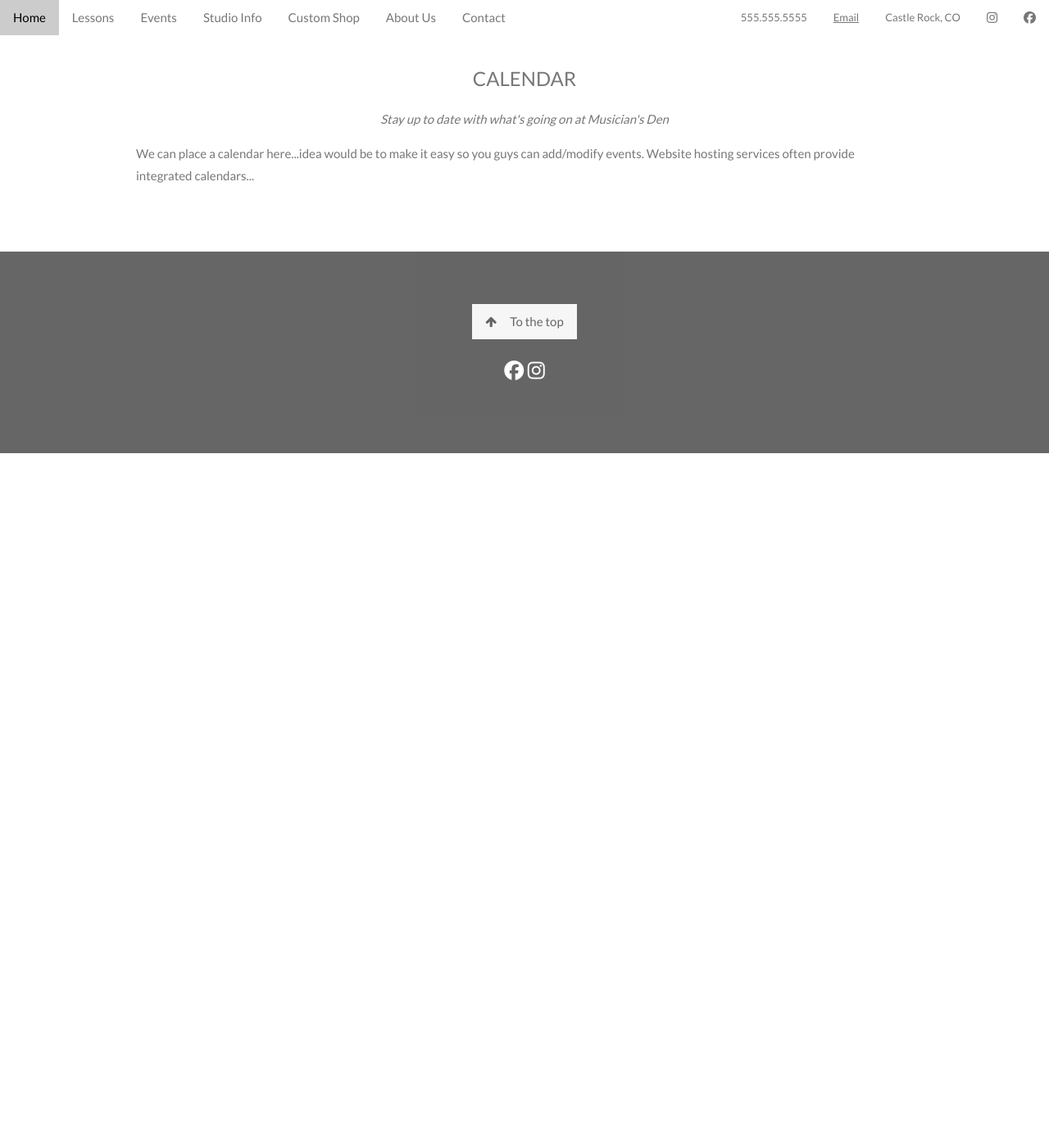
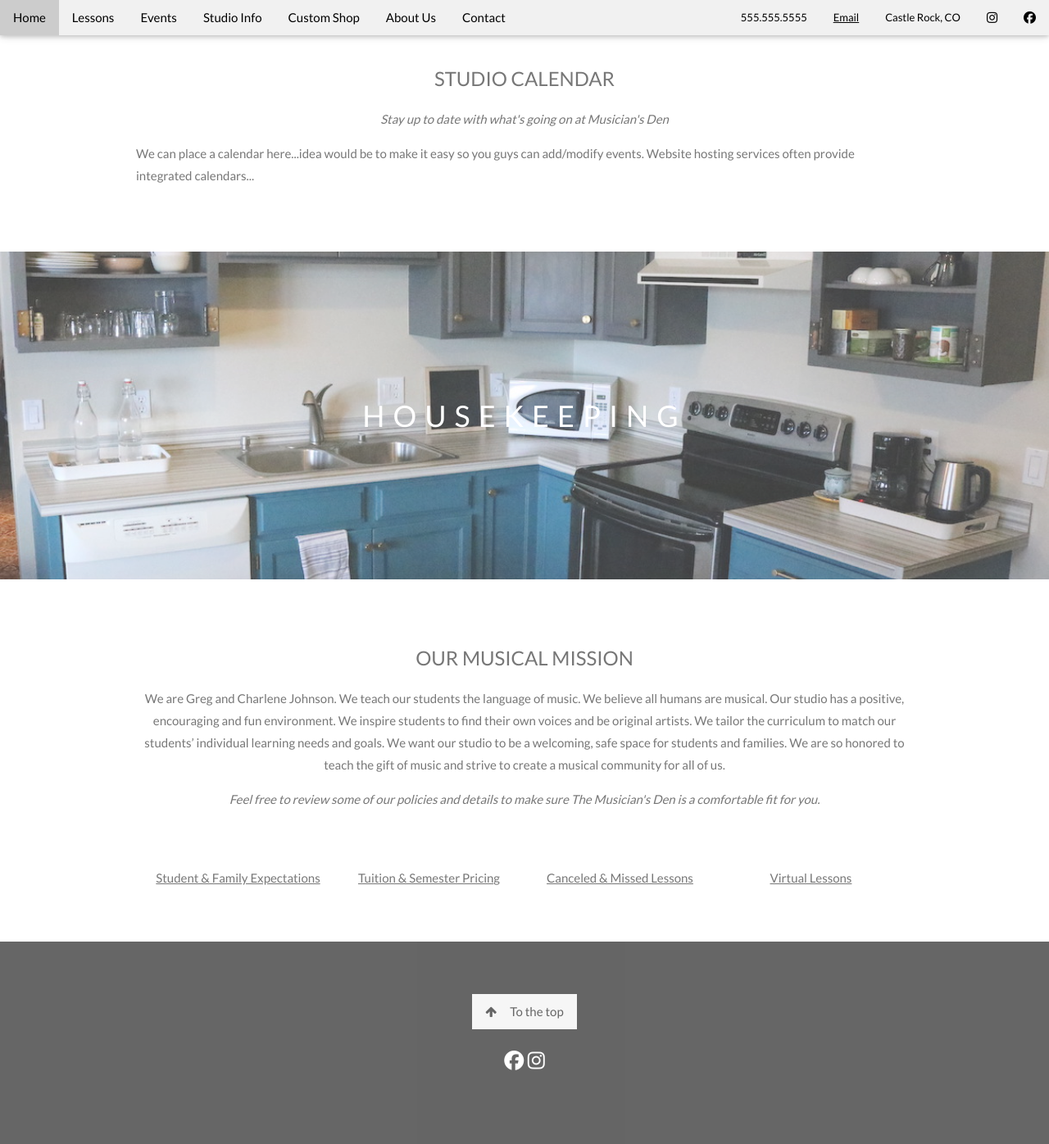
Before and after one commit to reckset/reckset.github.io, a PHP site: page /calendar.html in a window 1280 px wide. Shown: the whole page at 82% size. Before the commit the page ends 553 px from the top, so only its background shows below. Run offline with PHP 8.4, Linux system fonts and the light colour scheme; some libraries are stand-ins or nearby versions.

Commit message:
Build out Studio Info Page
Added Housekeeping section with musical mission and placeholder links for policies

```diff
--- a/Musicians Den/calendar.html
+++ b/Musicians Den/calendar.html
@@ -16,7 +16,7 @@
 
 <!-- Navbar (sit on top) -->
 <div class="w3-top">
-  <div class="w3-bar" id="myNavbar">
+  <div class="w3-bar" id="mdNavbar">
     <!-- Contact information and Social Media on the right side of Navbar for large screens -->
     <a class="w3-bar-item w3-right md-hide-small md-hide-medium" href="https://www.facebook.com/themusiciansdenCR/" target="_blank"><i class="fab fa-facebook w3-hover-opacity"></i></a>
     <a class="w3-bar-item w3-right md-hide-small md-hide-medium" href="https://instagram.com/themusiciansdencr" target="_blank"><i class="fab fa-instagram w3-hover-opacity"></i></a>
@@ -33,88 +33,116 @@
 
     <!-- Navigation links -->
     <a href="index.html#home" class="w3-bar-item w3-button md-hide-small md-hide-medium">Home</a>
-    <a href="#lessons" class="w3-bar-item w3-button md-hide-small md-hide-medium">Lessons</a>
-    <a href="#portfolio" class="w3-bar-item w3-button md-hide-small md-hide-medium">Events</a>
+
+    <!-- Dropdown menu for Lessons nav item -->
+    <div class="lessonsDropdown md-hide-small md-hide-medium" id="myDropdownMenu">
+      <button class="w3-button">Lessons</button>
+      <div class="lessonsDropdown-content">
+        <a href="index.html#lessons" onclick="openMenu(event, 'Guitar');">Guitar</a>
+        <a href="index.html#lessons" onclick="openMenu(event, 'Vocal');">Vocal</a>
+        <a href="index.html#lessons" onclick="openMenu(event, 'Combo');">Combo</a>
+      </div>
+    </div>
+
+    <a href="index.html#portfolio" class="w3-bar-item w3-button md-hide-small md-hide-medium">Events</a>
     <a href="calendar.html" class="w3-bar-item w3-button md-hide-small md-hide-medium">Studio Info</a>
-    <a href="#customShop" class="w3-bar-item w3-button md-hide-small md-hide-medium">Custom Shop</a>
-    <a href="#about" class="w3-bar-item w3-button md-hide-small md-hide-medium">About Us</a>
-    <a href="#contact" class="w3-bar-item w3-button md-hide-small md-hide-medium">Contact</a>
+    <a href="index.html#customShop" class="w3-bar-item w3-button md-hide-small md-hide-medium">Custom Shop</a>
+    <a href="index.html#about" class="w3-bar-item w3-button md-hide-small md-hide-medium">About Us</a>
+    <a href="index.html#contact" class="w3-bar-item w3-button md-hide-small md-hide-medium">Contact</a>
   </div>
 
   <!-- Navbar on medium screens -->
-  <div class="w3-bar" id="myMediumNavbar">
+  <div class="w3-bar" id="mdMediumNavbar">
     <a class="w3-bar-item w3-button w3-hover-black md-hide-medium md-hide-large w3-right" href="javascript:void(0);" onclick="toggleFunction()" title="Toggle Navigation Menu">
       <i class="fas fa-bars"></i>
     </a>
     <!-- Home button stays on in small mode as well -->
     <a href="index.html#home" class="w3-bar-item w3-button md-hide-large">Home</a>
-    <a href="#lessons" class="w3-bar-item w3-button md-hide-small md-hide-large">Lessons</a>
-    <a href="#portfolio" class="w3-bar-item w3-button md-hide-small md-hide-large">Events</a>
+
+    <!-- Dropdown menu for Lessons nav item -->
+    <div class="lessonsDropdown md-hide-small md-hide-large">
+      <button class="w3-button">Lessons</button>
+      <div class="lessonsDropdown-content">
+        <a href="index.html#lessons" onclick="openMenu(event, 'Guitar');">Guitar</a>
+        <a href="index.html#lessons" onclick="openMenu(event, 'Vocal');">Vocal</a>
+        <a href="index.html#lessons" onclick="openMenu(event, 'Combo');">Combo</a>
+      </div>
+    </div>
+
+    <a href="index.html#portfolio" class="w3-bar-item w3-button md-hide-small md-hide-large">Events</a>
     <a href="calendar.html" class="w3-bar-item w3-button md-hide-small md-hide-large">Studio Info</a>
-    <a href="#customShop" class="w3-bar-item w3-button md-hide-small md-hide-large">Custom Shop</a>
-    <a href="#about" class="w3-bar-item w3-button md-hide-small md-hide-large">About Us</a>
-    <a href="#contact" class="w3-bar-item w3-button md-hide-small md-hide-large">Contact</a>
+    <a href="index.html#customShop" class="w3-bar-item w3-button md-hide-small md-hide-large">Custom Shop</a>
+    <a href="index.html#about" class="w3-bar-item w3-button md-hide-small md-hide-large">About Us</a>
+    <a href="index.html#contact" class="w3-bar-item w3-button md-hide-small md-hide-large">Contact</a>
   </div>
 
   <!-- Navbar on small screens -->
   <div id="navDemo" class="w3-bar-block w3-white w3-hide md-hide-large md-hide-medium">
-    <a href="#lessons" class="w3-bar-item w3-button" onclick="toggleFunction()">Lessons</a>
-    <a href="#portfolio" class="w3-bar-item w3-button" onclick="toggleFunction()">Events</a>
+    <a href="index.html#lessons" class="w3-bar-item w3-button" onclick="toggleFunction()">Lessons</a>
+    <a href="index.html#portfolio" class="w3-bar-item w3-button" onclick="toggleFunction()">Events</a>
     <a href="#calendar.html" class="w3-bar-item w3-button" onclick="toggleFunction()">Studio Info</a>
-    <a href="#customShop" class="w3-bar-item w3-button" onclick="toggleFunction()">Custom Shop</a>
-    <a href="#about" class="w3-bar-item w3-button" onclick="toggleFunction()">About Us</a>
-    <a href="#contact" class="w3-bar-item w3-button" onclick="toggleFunction()">Contact</a>
+    <a href="index.html#customShop" class="w3-bar-item w3-button" onclick="toggleFunction()">Custom Shop</a>
+    <a href="index.html#about" class="w3-bar-item w3-button" onclick="toggleFunction()">About Us</a>
+    <a href="index.html#contact" class="w3-bar-item w3-button" onclick="toggleFunction()">Contact</a>
   </div>
 </div>
 
-<!-- Container (About Section) -->
-<div class="w3-content w3-container w3-padding-64" id="about">
-  <h3 class="w3-center">CALENDAR</h3>
+<!-- Container (Calendar) -->
+<div class="w3-content w3-container w3-padding-64" id="calendar">
+  <h3 class="w3-center">STUDIO CALENDAR</h3>
   <p class="w3-center"><em>Stay up to date with what's going on at Musician's Den</em></p>
   <p>
     We can place a calendar here...idea would be to make it easy so you guys can add/modify events. Website hosting services often provide integrated calendars...
   </p>
 </div>
 
+<!-- Parallax Image with Housekeeping Text -->
+<div class="bgimg-4 w3-display-container w3-opacity-min">
+  <div class="w3-display-middle">
+    <span class="w3-xxlarge w3-text-white w3-wide">HOUSEKEEPING</span>
+  </div>
+</div>
+
+<!-- Housekeeping and Policies -->
+<div class="w3-content w3-container w3-padding-64" id="contact">
+  <h3 class="w3-center">OUR MUSICAL MISSION</h3>
+  <p class="w3-center">
+    We are Greg and Charlene Johnson. We teach our students the language of music.
+    We believe all humans are musical. Our studio has a positive, encouraging and fun environment.
+    We inspire students to find their own voices and be original artists. We tailor the curriculum
+    to match our students’ individual learning needs and goals. We want our studio to be a welcoming,
+    safe space for students and families. We are so honored to teach the gift of music and strive to
+    create a musical community for all of us.
+  </p>
+  <p class="w3-center"><em>Feel free to review some of our policies and details to make sure The Musician's Den is a comfortable fit for you.</em></p><br /><br />
+
+  <div class="w3-row-padding w3-center">
+    <div class="w3-col m3">
+      <a href="">Student & Family Expectations</a>
+    </div>
+
+    <div class="w3-col m3">
+      <a href="">Tuition & Semester Pricing</a>
+    </div>
+
+    <div class="w3-col m3">
+      <a href="">Canceled & Missed Lessons</a>
+    </div>
+
+    <div class="w3-col m3">
+      <a href="">Virtual Lessons</a>
+    </div>
+  </div>
+</div>
+
 <!-- Footer -->
 <footer class="w3-center w3-black w3-padding-64 w3-opacity w3-hover-opacity-off">
-  <a href="#home" class="w3-button w3-light-grey"><i class="fa fa-arrow-up w3-margin-right"></i>To the top</a>
+  <a href="#calendar" class="w3-button w3-light-grey"><i class="fa fa-arrow-up w3-margin-right"></i>To the top</a>
   <div class="w3-xlarge w3-section">
     <a href="https://www.facebook.com/themusiciansdenCR/" target="_blank"><i class="fab fa-facebook w3-hover-opacity"></i></a>
     <a href="https://instagram.com/themusiciansdencr" target="_blank"><i class="fab fa-instagram w3-hover-opacity"></i></a>
   </div>
 </footer>
 
-<script>
-// Modal Image Gallery
-function onClick(element) {
-  document.getElementById("img01").src = element.src;
-  document.getElementById("modal01").style.display = "block";
-  var captionText = document.getElementById("caption");
-  captionText.innerHTML = element.alt;
-}
-
-// Change style of navbar on scroll
-window.onscroll = function() {myFunction()};
-function myFunction() {
-    var navbar = document.getElementById("myNavbar");
-    if (document.body.scrollTop > 100 || document.documentElement.scrollTop > 100) {
-        navbar.className = "w3-bar" + " w3-card" + " w3-animate-top" + " w3-white";
-    } else {
-        navbar.className = navbar.className.replace(" w3-card w3-animate-top w3-white", "");
-    }
-}
-
-// Used to toggle the menu on small screens when clicking on the menu button
-function toggleFunction() {
-    var x = document.getElementById("navDemo");
-    if (x.className.indexOf("w3-show") == -1) {
-        x.className += " w3-show";
-    } else {
-        x.className = x.className.replace(" w3-show", "");
-    }
-}
-</script>
-
 </body>
 </html>
--- a/Musicians Den/css/style.css
+++ b/Musicians Den/css/style.css
@@ -104,7 +104,7 @@ body, html {
 .lessonsDropdown:hover .dropButton {background-color: #3e8e41;}
 
 /* Create a Parallax Effect */
-.bgimg-1, .bgimg-2, .bgimg-3 {
+.bgimg-1, .bgimg-2, .bgimg-3, .bgimg-4 {
   background-attachment: fixed;
   background-position: center;
   background-repeat: no-repeat;
@@ -132,6 +132,12 @@ body, html {
   min-height: 400px;
 }
 
+/* Housekeeping image (on Studio Info page) */
+.bgimg-4 {
+  background-image: url("../images/housekeeping.jpg");
+  min-height: 400px;
+}
+
 .w3-wide {letter-spacing: 10px;}
 .w3-hover-opacity {cursor: pointer;}
 
```
Also changed, not shown: Musicians Den/images/housekeeping.jpg (added), 1 other file.
